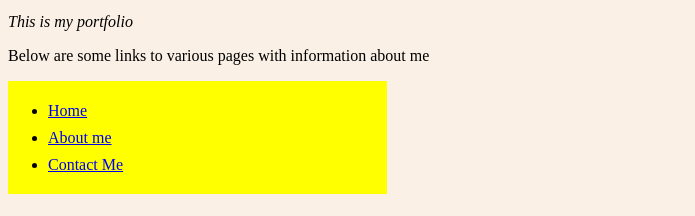
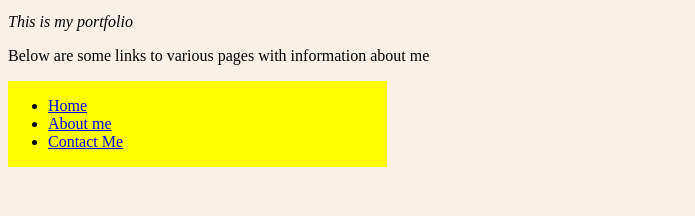
Before and after one commit to Ajsoud97/myfirstwebsite, a plain HTML site: page index.html in a window 1280 px wide. Shown: the part 584-800 px from the top of the page, without its empty margins (0-695 px from the left). Drawn offline with Linux system fonts and the light colour scheme.

Commit message:
updated link made correction

```diff
--- a/index.html
+++ b/index.html
@@ -22,8 +22,8 @@
     <p> <em>This is my portfolio</em> </p>
     <p>Below are some links to various pages with information about me</p>
     <div class="sidebar">
-      <ul style="line-height: 27px;">
-        <li> <a href="my-first-website.html" >Home</a> </li>
+      <ul >
+        <li> <a href="index.html" >Home</a> </li>
         <li> <a href="aboutme.html"> About me</a> </li>
         <li> <a href="contactme.html"> Contact Me</a> </li>
       </ul>
```
